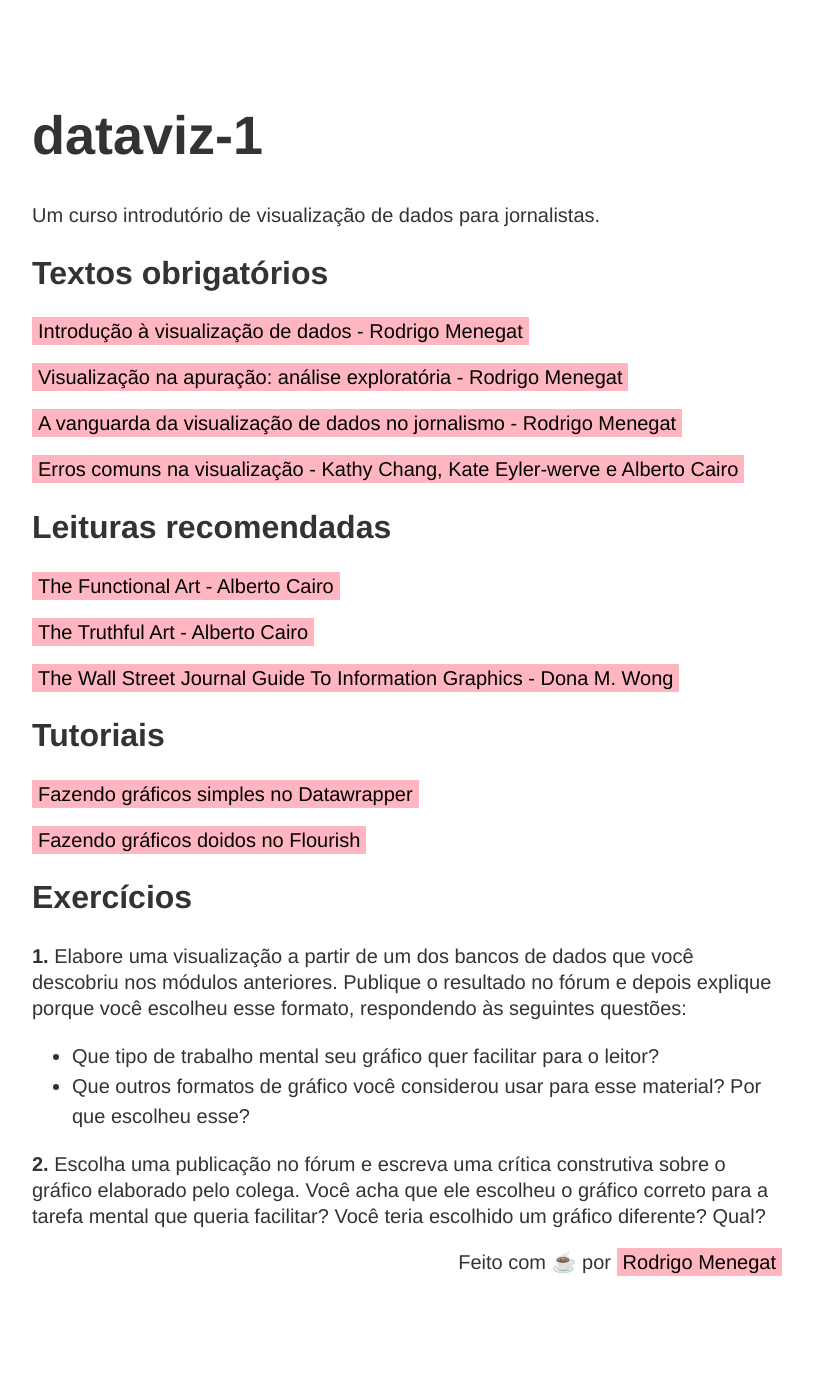
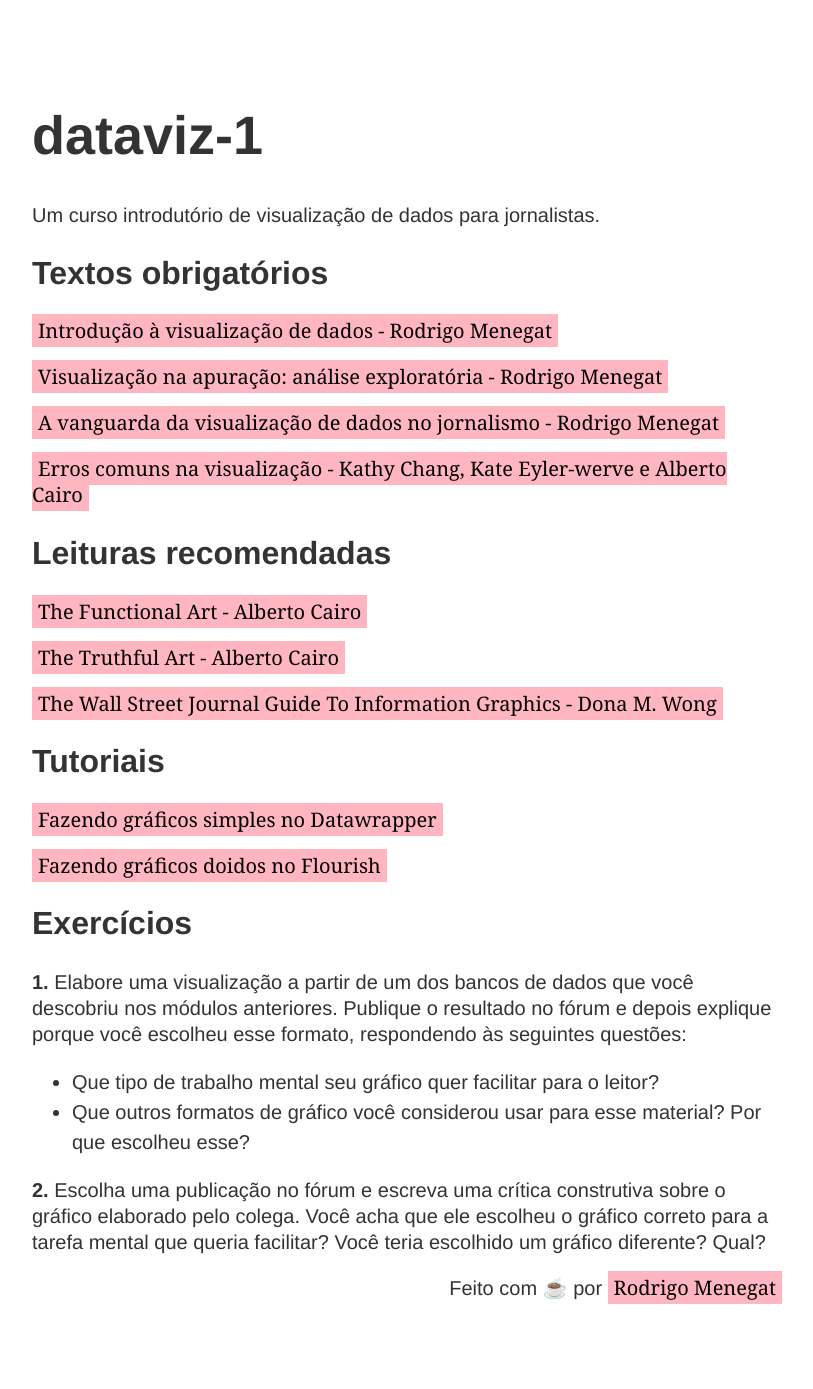
Before and after one commit to RodrigoMenegat/dataviz-1, a Jekyll site: the page built from docs/index.md, in a window 1280 px wide. Shown: the whole page, without its empty margins (233-1046 px from the left). Built offline with Jekyll 4.4.1, drawn with Linux system fonts in a browser that asks for light colours; our own code applies the rules of GitHub Pages for plain Markdown files; before the commit the page ends 1363 px from its top, so only the background shows below that.

Commit message:
o css precisa acabar

```diff
--- a/docs/assets/css/main.css
+++ b/docs/assets/css/main.css
@@ -34,6 +34,7 @@ li {
 }
 
 a {
+  font-family: Georgia, sans-serif;
   color: #000;
   text-decoration: none;
   padding: 3px 6px;
```
